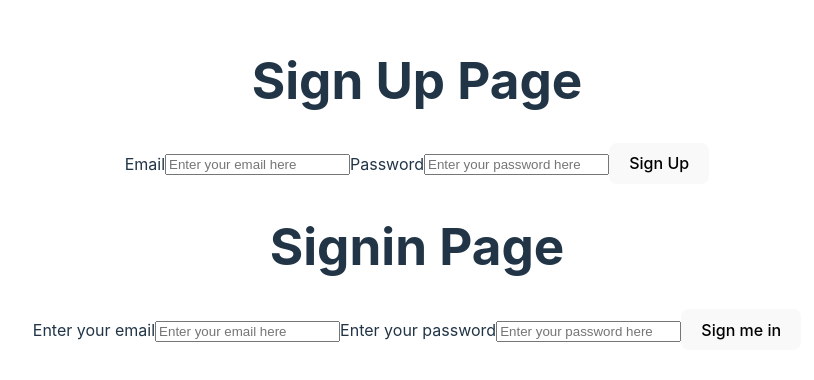
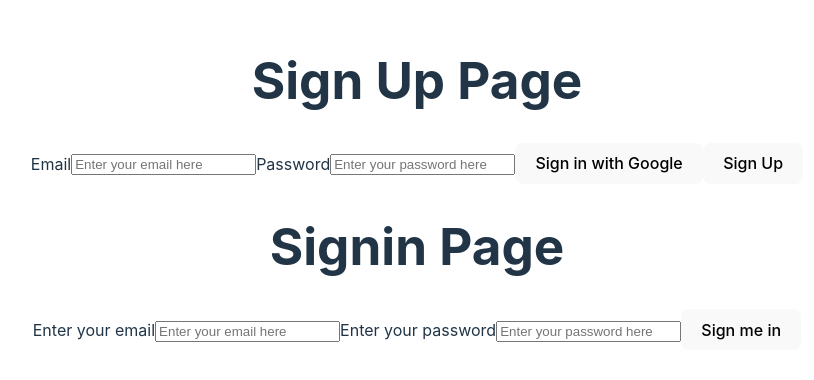
Before and after one commit to Thoufiq-Uchiha-23/Adventures-of-Thoufiq-with-Firebase-, a React (Vite) app: page / in a window 1280 px wide. Shown: the part 216-596 px from the top of the page, without its empty margins (223-1037 px from the left). Built offline with nearby package versions, Linux system fonts and the light colour scheme.

Commit message:
Learning google authentication

```diff
--- a/src/pages/Signup.jsx
+++ b/src/pages/Signup.jsx
@@ -1,8 +1,9 @@
 import React, { useState } from "react";
-import { getAuth, createUserWithEmailAndPassword } from "firebase/auth";
+import { getAuth, createUserWithEmailAndPassword, GoogleAuthProvider, signInWithPopup } from "firebase/auth";
 import { app } from "../firebase";
 
 const auth = getAuth(app);
+const googleProvider = new GoogleAuthProvider();
 
 const Signup = () => {
   const [email, setEmail] = useState("");
@@ -14,6 +15,10 @@
     );
     // Success
   };
+
+  const signupWithGoogle = () => {
+    signInWithPopup(auth, googleProvider)
+  }
 
   return (
     <div className="signup-page">
@@ -32,6 +37,7 @@
         type="password"
         placeholder="Enter your password here"
       />
+      <button onClick={signupWithGoogle}>Sign in with Google</button>
       <button onClick={createUser}>Sign Up</button>
     </div>
   );
```
